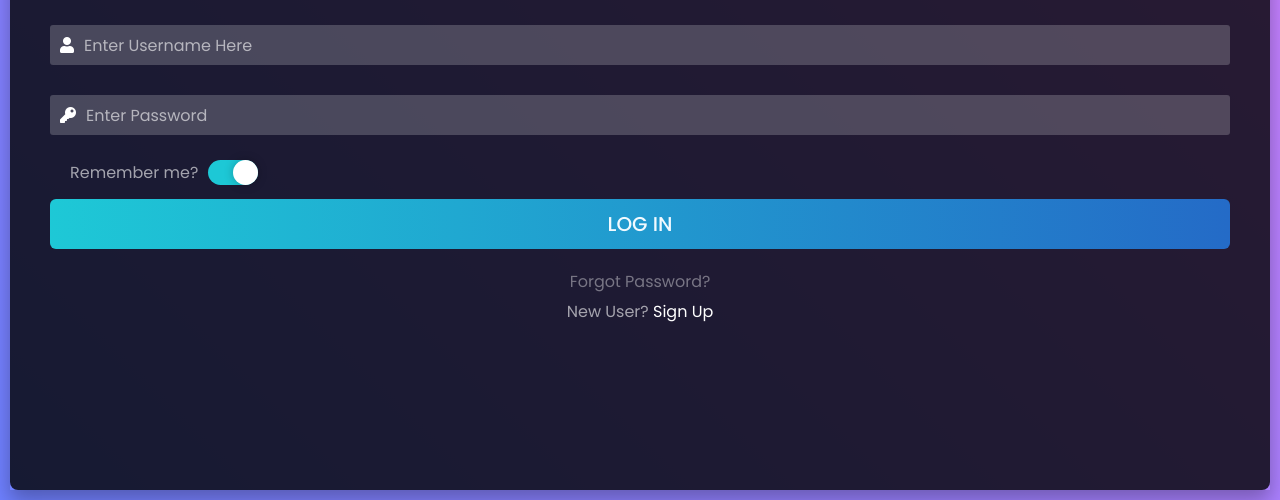
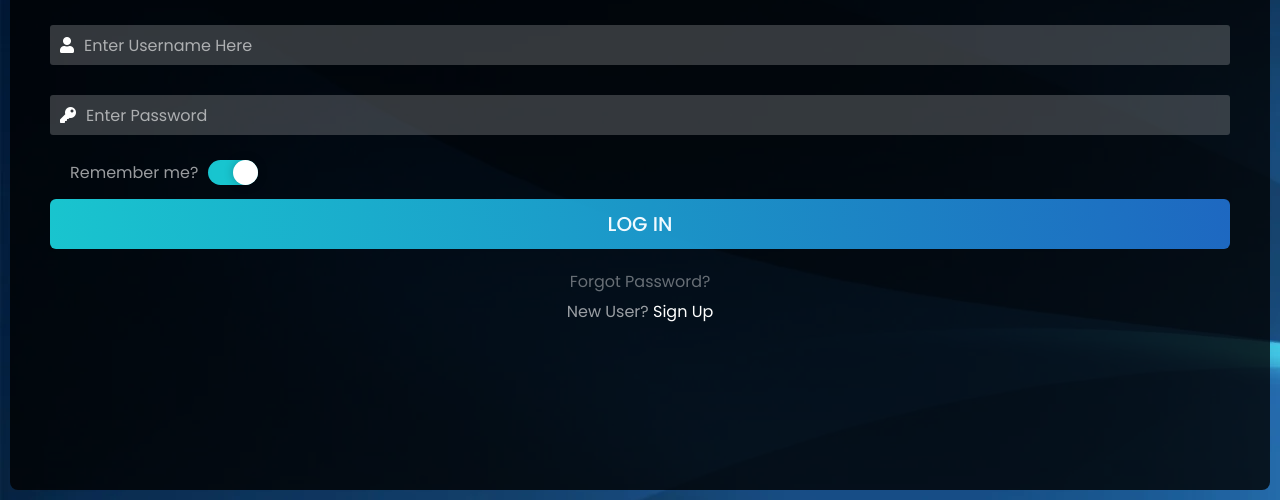
Before and after one commit to ViktorTrojan/WhispLogin, a plain HTML site: page login.html in a window 1280 px wide. Shown: the part 300-800 px from the top of the page. Drawn offline with Linux system fonts and the light colour scheme.

Commit message:
changed background

```diff
--- a/login.css
+++ b/login.css
@@ -26,7 +26,7 @@
 }
 
 body {
-    background: linear-gradient(45deg, var(--bgr1), var(--bgr2));
+    background: url("background.png");
     height: 100vh;
 }
 
@@ -64,7 +64,6 @@ body {
     display: flex;
     flex-direction: column;
     width: 100%;
-    box-shadow: 0px 10px 20px var(--form-shadow);
 }
 
 .form-navbar {
@@ -81,6 +80,7 @@ body {
     background: var(--form-body);
     border-bottom-left-radius: 8px;
     border-bottom-right-radius: 8px;
+    /* box-shadow: 0px 10px 20px var(--form-shadow); */
 }
 
 .form-body form {
@@ -180,6 +180,14 @@ body {
     left: 0px;
     top: 8px;
     pointer-events: none;
+    transition: transform 0.4s cubic-bezier(0.33, 1, 0.68, 1), font-size 0.2s cubic-bezier(0.33, 1, 0.68, 1);
+}
+
+.account-input input:focus~label,
+.account-input input:valid~label {
+    /* Text transition */
+    transform: translate(-20px, -28px);
+    font-size: 14px;
 }
 
 input[type="submit"] {
```
Also changed, not shown: background.png (added).
